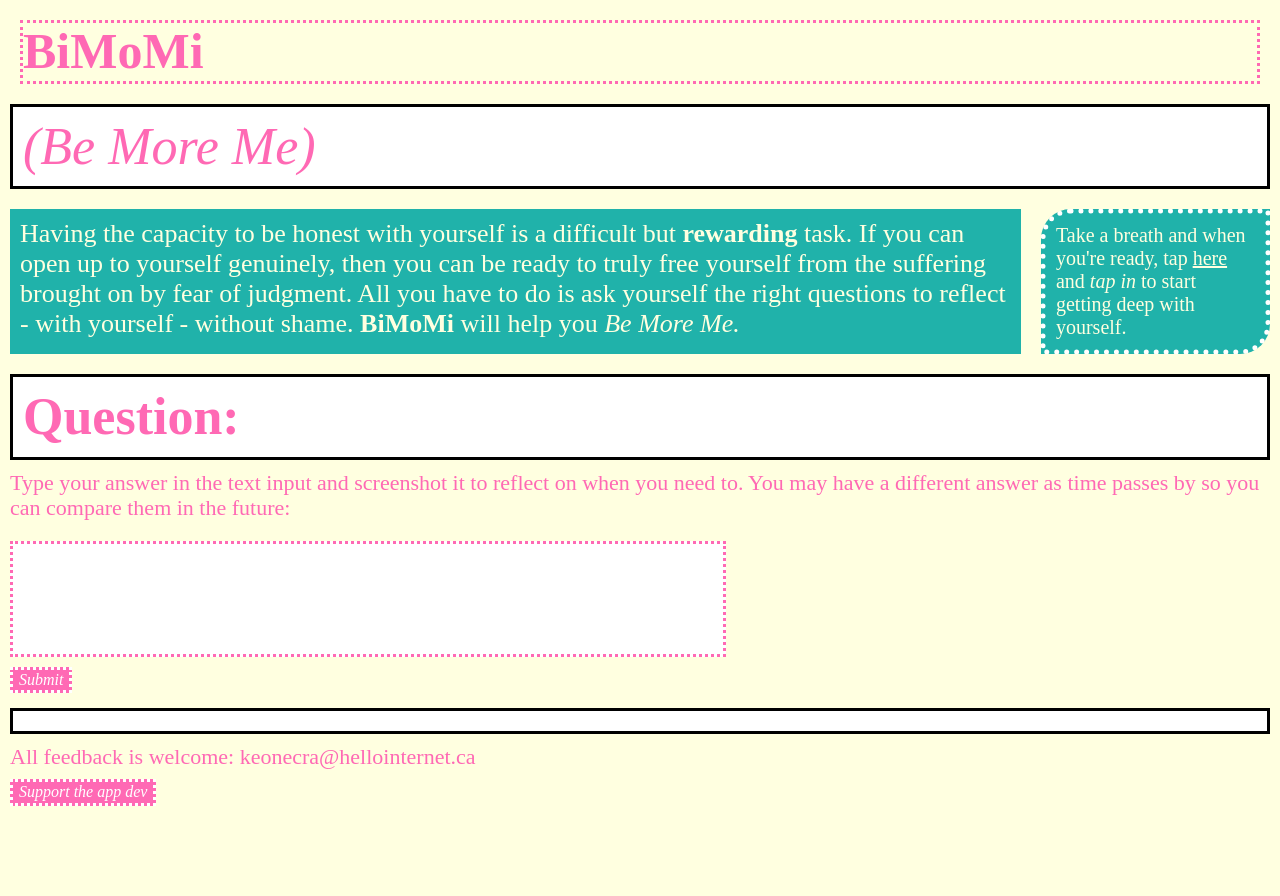
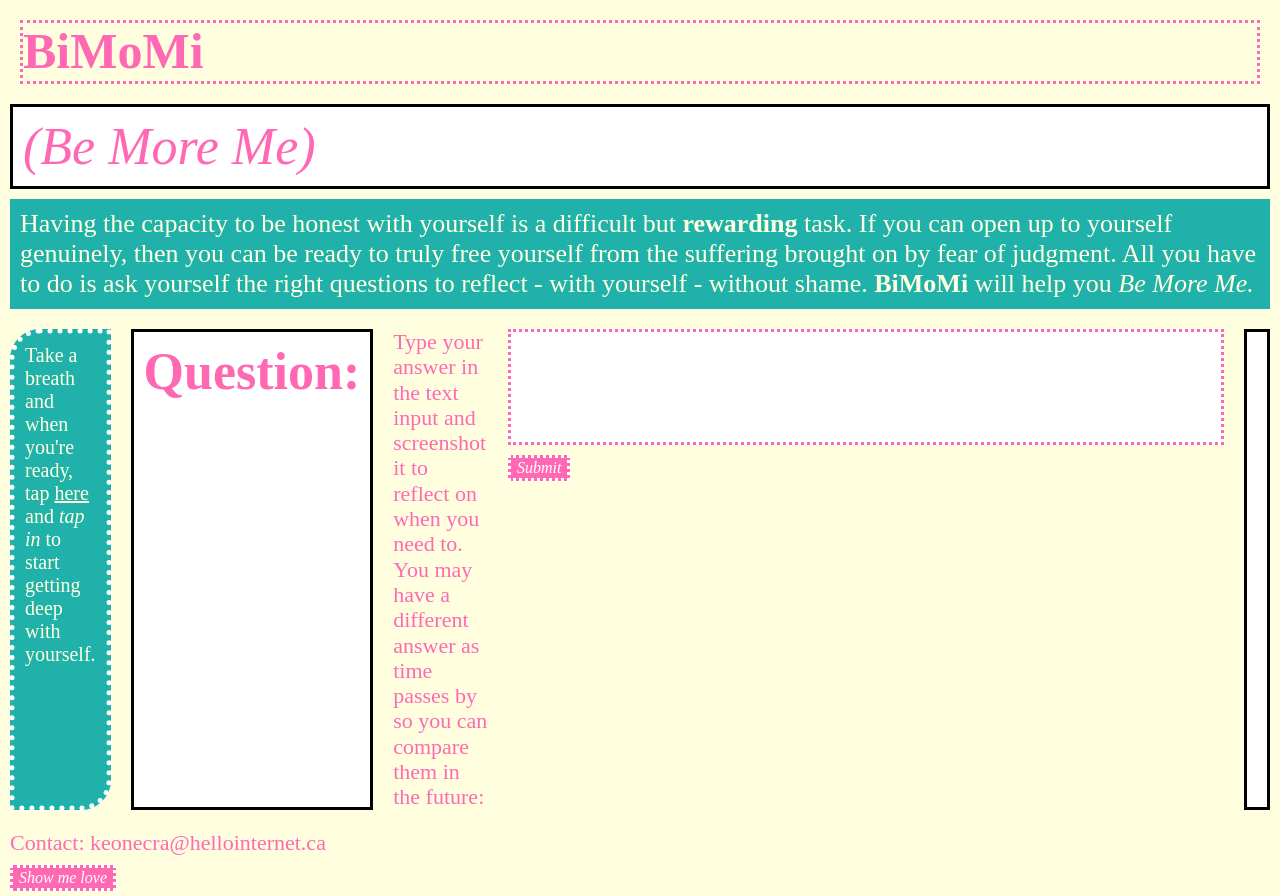
Before and after one commit to keonecra/BiMoMi, a plain HTML site: page index.html in a window 1280 px wide. Before the commit the page ends 811 px from the top, so only its background shows below. Drawn offline with nearby package versions, Linux system fonts and the light colour scheme.

Commit message:
last html correction

```diff
--- a/index.html
+++ b/index.html
@@ -7,16 +7,16 @@
     <body>
         <h1>BiMoMi</h1>
         <p id="bmm">(Be More Me)</p>
-        <div class="container"><div id="box">Having the capacity to be honest with yourself is a difficult but <b>rewarding</b> task. If you can open up to yourself genuinely, then you can be ready to truly free yourself from the suffering brought on by fear of judgment. All you have to do is ask yourself the right questions to reflect - with yourself - without shame. <b>BiMoMi</b> will help you <i>Be More Me.</i></div>
+        <div id="box">Having the capacity to be honest with yourself is a difficult but <b>rewarding</b> task. If you can open up to yourself genuinely, then you can be ready to truly free yourself from the suffering brought on by fear of judgment. All you have to do is ask yourself the right questions to reflect - with yourself - without shame. <b>BiMoMi</b> will help you <i>Be More Me.</i></div>
 
-        <div id="box2" onclick="text()">Take a breath and when you're ready, tap <u>here</u> and <i>tap in</i> to start getting deep with yourself.</div></div>
+        <div class="container"><div id="box2" onclick="text()">Take a breath and when you're ready, tap <u>here</u> and <i>tap in</i> to start getting deep with yourself.</div>
         <p id="text-el"><b>Question: </b></p>
         <p id="para">Type your answer in the text input and screenshot it to reflect on when you need to. You may have a different answer as time passes by so you can compare them in the future:</p>
         <div><input type="text" id="inputValue">
         <br><button id="btn" onclick="inputValue()">Submit</button></div>
-        <p id="output"></p>
+        <p id="output"></p></div>
         <script src="index.js"></script>
     </body>
-    <div><p id="para">All feedback is welcome: keonecra@hellointernet.ca</p>
-        <a href="https://www.paypal.com/donate/?hosted_button_id=BKUN7R2J2PQQW"><button id="btn">Support the app dev</button></a></div>
+    <div><p id="para">Contact: keonecra@hellointernet.ca</p>
+        <a href="https://www.paypal.com/donate/?hosted_button_id=BKUN7R2J2PQQW"><button id="btn">Show me love</button></a></div>
 </html>
```
